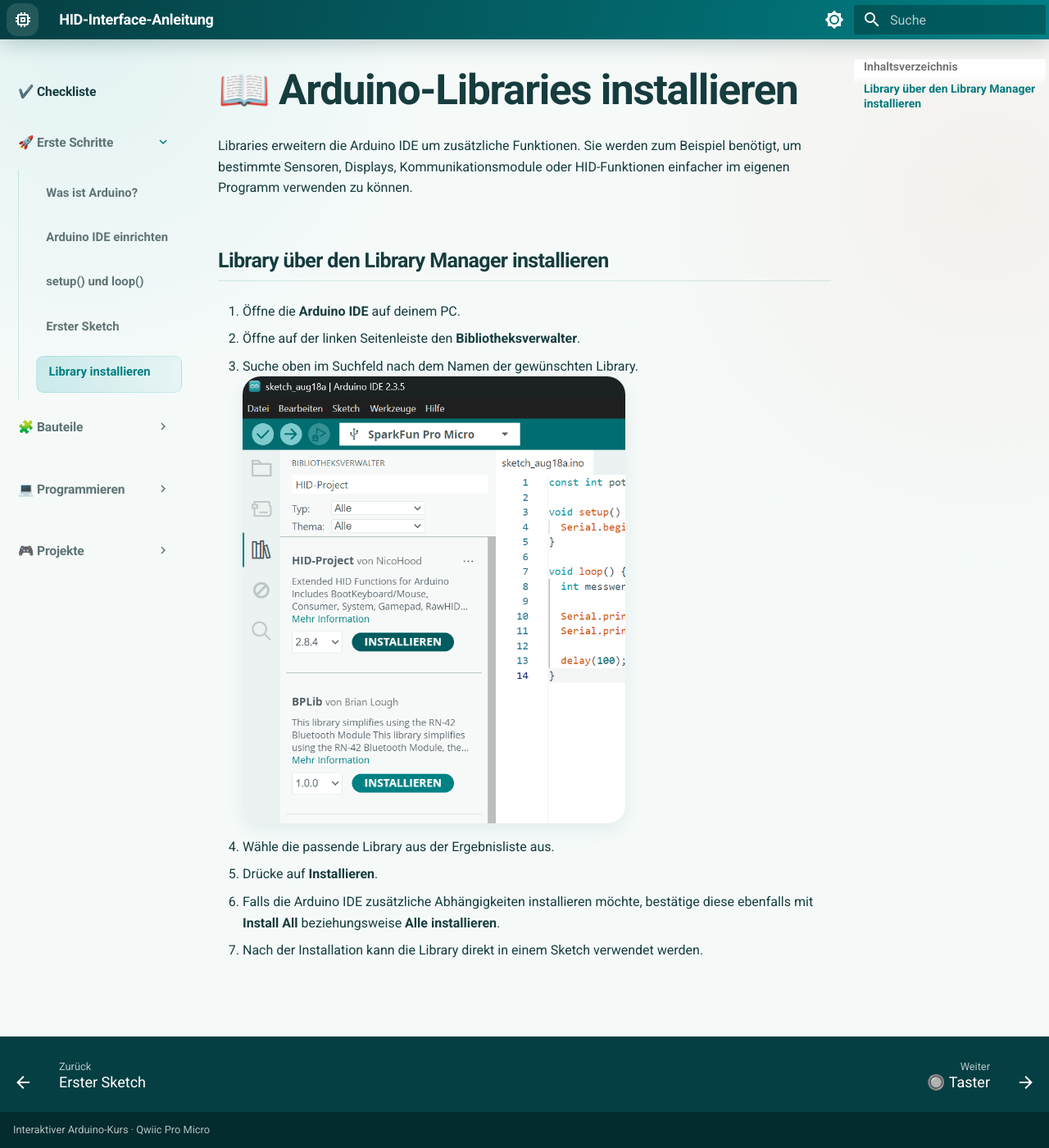
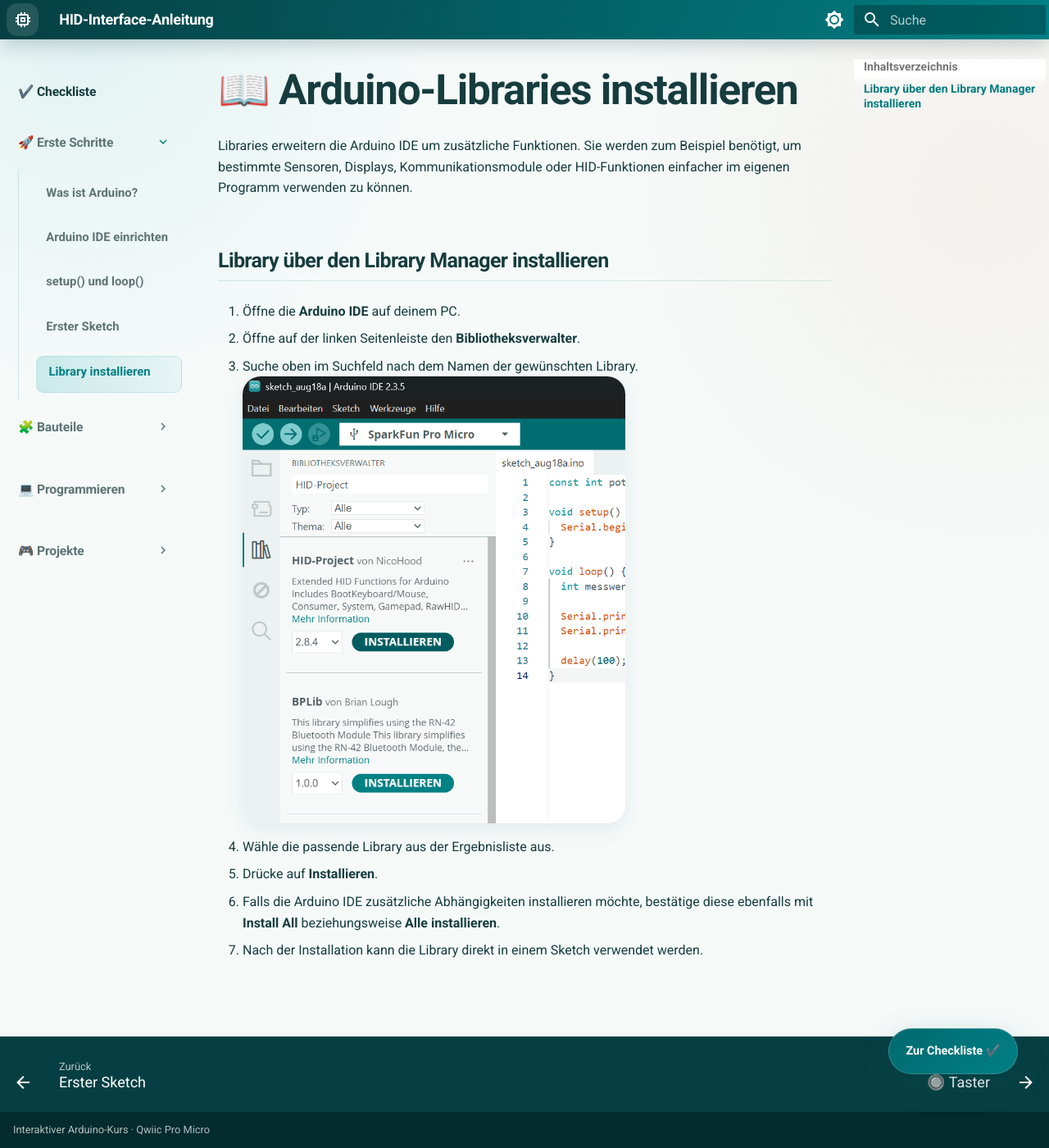
Before and after one commit to reflxlab/HID-Manual, an MkDocs documentation site: the page built from docs/erste-schritte/installLibrary.md, in a window 1280 px wide and 1400 px high, scrolled down 34 px. Shown: the whole window at 82% size. Built offline with MkDocs 1.6.1 and Material for MkDocs 9.7.7, drawn with Linux system fonts in a browser that asks for light colours.

Commit message:
Back to Checklist Button added

```diff
--- /dev/null
+++ b/docs/javascripts/checklist-return-button.js
@@ -0,0 +1,40 @@
+(function () {
+  const buttonId = 'checklist-return-button';
+  const homeLinkSelector =
+    '.md-sidebar--primary .md-nav--primary > .md-nav__list > .md-nav__item > a.md-nav__link[href]';
+
+  function isCurrentPage(url) {
+    const current = new URL(window.location.href);
+    const target = new URL(url, window.location.href);
+
+    return current.pathname.replace(/index\.html$/, '').replace(/\/$/, '')
+      === target.pathname.replace(/index\.html$/, '').replace(/\/$/, '');
+  }
+
+  function updateChecklistButton() {
+    const homeLink = document.querySelector(homeLinkSelector);
+    let button = document.getElementById(buttonId);
+
+    if (!homeLink || isCurrentPage(homeLink.href)) {
+      button?.remove();
+      return;
+    }
+
+    if (!button) {
+      button = document.createElement('a');
+      button.id = buttonId;
+      button.className = 'checklist-return-button';
+      button.textContent = 'Zur Checkliste ✔️';
+      button.setAttribute('aria-label', 'Zur Checkliste');
+      document.body.appendChild(button);
+    }
+
+    button.href = new URL('#dein-weg', homeLink.href).href;
+  }
+
+  updateChecklistButton();
+
+  if (typeof document$ !== 'undefined') {
+    document$.subscribe(updateChecklistButton);
+  }
+})();
--- a/docs/stylesheets/extra.css
+++ b/docs/stylesheets/extra.css
@@ -218,6 +218,36 @@ body {
 
 .md-sidebar--primary .md-nav__toggle:checked ~ .md-nav__link .md-nav__icon {
   color: var(--md-primary-fg-color);
+}
+
+/* Rücksprung zur Checkliste */
+.checklist-return-button {
+  position: fixed;
+  z-index: 4;
+  right: clamp(1rem, 3vw, 2.25rem);
+  bottom: clamp(4rem, 7vw, 5.25rem);
+  display: inline-flex;
+  gap: 0.5rem;
+  align-items: center;
+  min-height: 2.8rem;
+  padding: 0.7rem 1rem;
+  border: 1px solid rgb(255 255 255 / 20%);
+  border-radius: 999px;
+  background: linear-gradient(135deg, var(--course-teal-800), var(--course-teal-700));
+  color: #fff;
+  box-shadow: 0 0.7rem 1.8rem rgb(0 77 80 / 28%);
+  font-size: 0.72rem;
+  font-weight: 780;
+  line-height: 1;
+  text-decoration: none;
+  transition: transform 180ms ease, box-shadow 180ms ease, background-color 180ms ease;
+}
+
+.checklist-return-button:hover {
+  background: var(--course-teal-700);
+  color: #fff;
+  box-shadow: 0 0.9rem 2.1rem rgb(0 77 80 / 34%);
+  transform: translateY(-0.15rem);
 }
 
 .md-typeset pre > code {
--- a/mkdocs.yml
+++ b/mkdocs.yml
@@ -44,6 +44,7 @@ extra_css:
 extra_javascript:
   - javascripts/progress-checklist.js
   - javascripts/navigation-accordion-v2.js
+  - javascripts/checklist-return-button.js
 
 extra:
   generator: false
```
Also changed, not shown: docs/index.md (+1 -1 lines).
